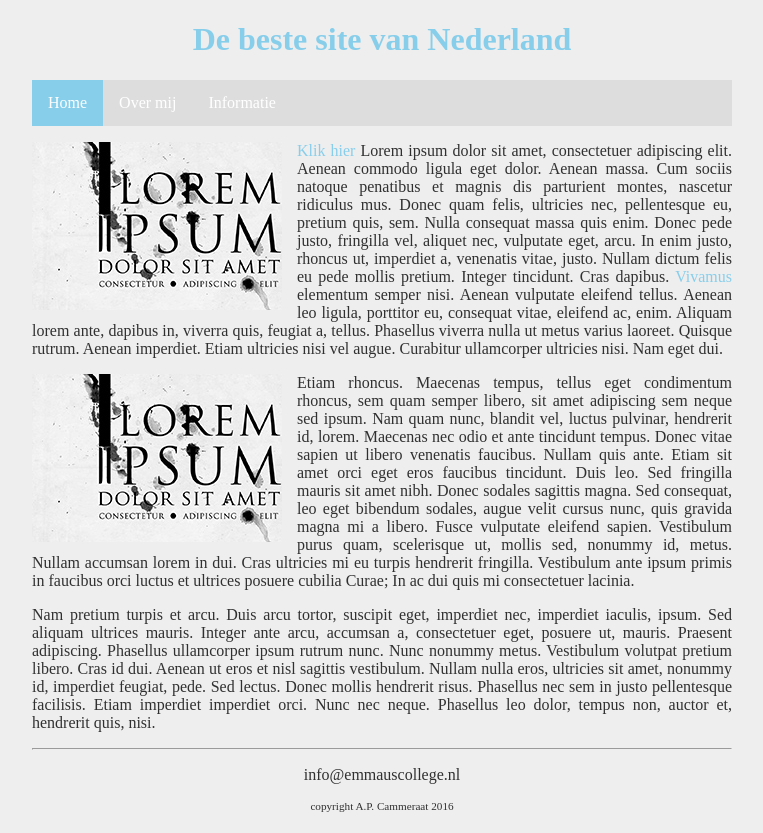
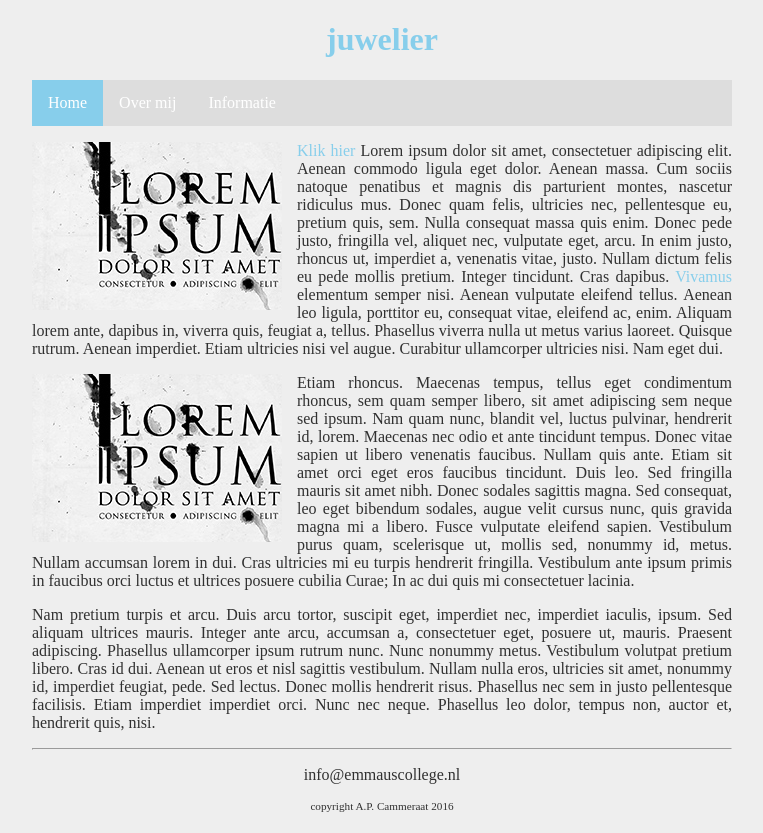
Before and after one commit to emmaus-archief/2122-website-4hin2-ibrahim, a plain HTML site: page index.html in a window 1280 px wide. Shown: the whole page, without its empty margins (258-1021 px from the left). Drawn offline with Linux system fonts and the light colour scheme.

Commit message:
onderwerp

```diff
--- a/index.html
+++ b/index.html
@@ -4,13 +4,13 @@
 
     <head>
         <link rel="stylesheet" href="style.css">
-        <title>Dit is een eenvoudige website</title>
+        <title>Ibrahim's online</title>
     </head>
 
     <body>
         <main>
             <header>
-                <h1 id="hoofdtitel" class="belangrijk">De beste site van Nederland</h1>
+                <h1 id="hoofdtitel" class="belangrijk">juwelier</h1>
             </header>
 
             <nav>
```
Also changed, not shown: 1 other file.
